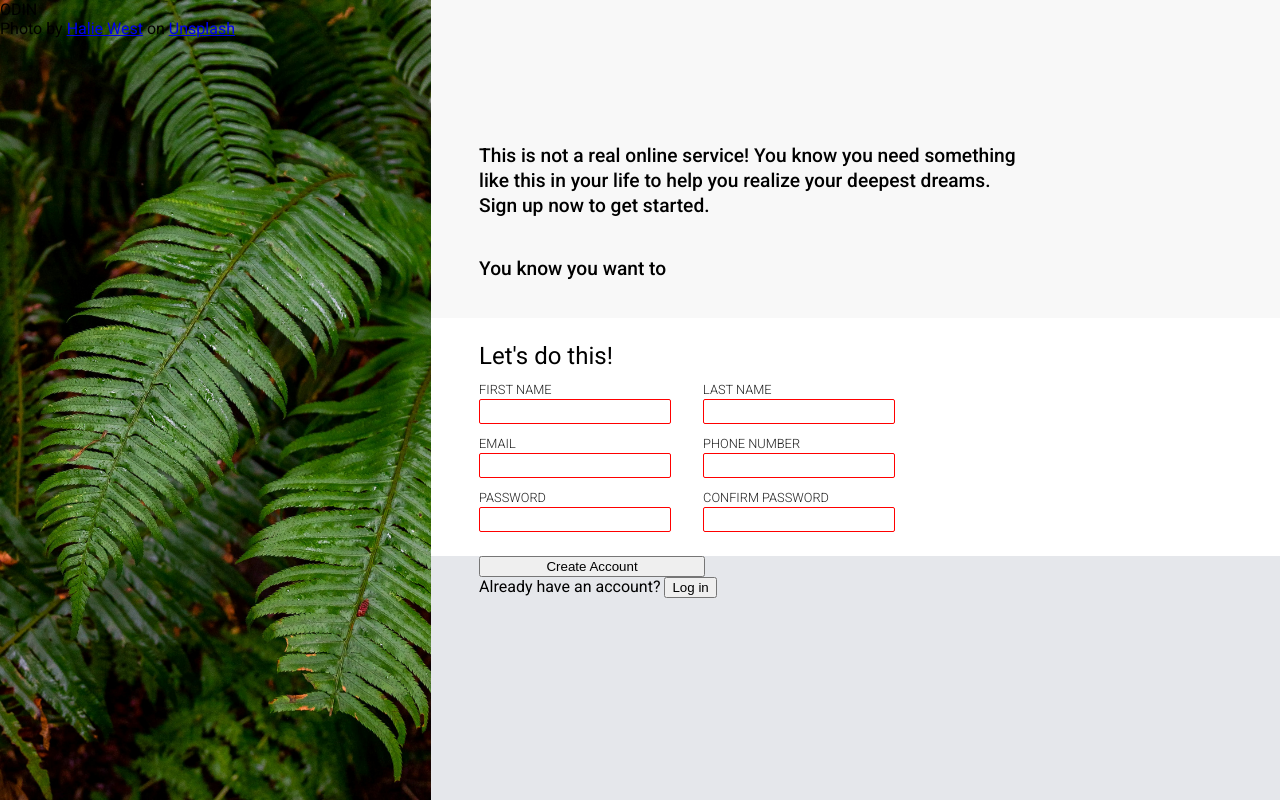
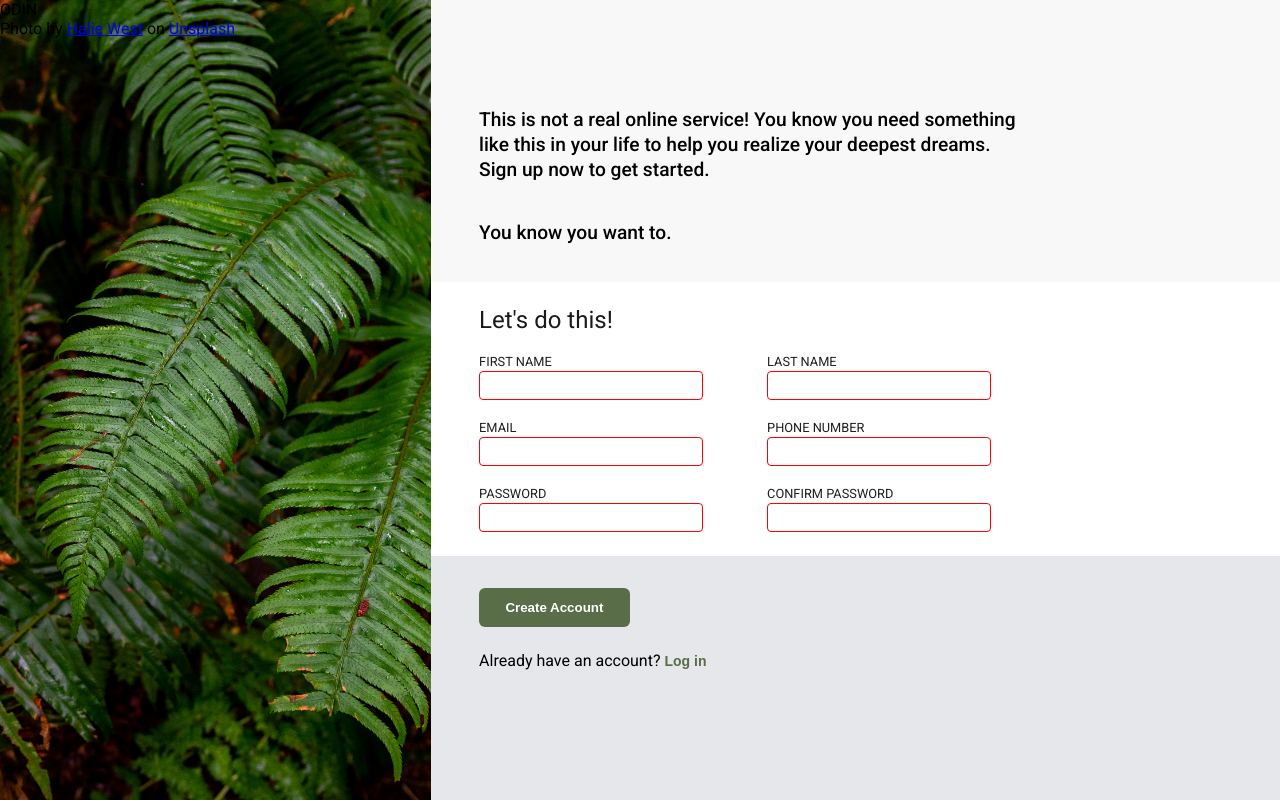
Before and after one commit to NikolozKereselidze/sign-up-form, a plain HTML site: page index.html in a window 1280 px wide. Drawn offline with Linux system fonts and the light colour scheme.

Commit message:
give buttons correct colorings and general styles, also finish form section and add green border when the form is valid

```diff
--- a/index.html
+++ b/index.html
@@ -46,7 +46,7 @@
               Sign up now to get started.
             </p>
 
-            <p>You know you want to</p>
+            <p>You know you want to.</p>
           </div>
         </div>
 
@@ -99,7 +99,10 @@
 
         <div class="form-submit">
           <button class="form-button">Create Account</button>
-          <p>Already have an account? <button>Log in</button></p>
+          <p>
+            Already have an account?
+            <button class="login-button">Log in</button>
+          </p>
         </div>
       </section>
     </main>
--- a/styles.css
+++ b/styles.css
@@ -41,6 +41,10 @@ ul {
   --section-padding: 0 48px;
 }
 
+button {
+  cursor: pointer;
+}
+
 .main-container {
   display: flex;
   height: 100vh;
@@ -61,7 +65,7 @@ ul {
 
 .form-header {
   background-color: #f5f5f5af;
-  padding: 144px 0 36px 0;
+  padding: 108px 0 36px 0;
 }
 
 .form-header div {
@@ -83,22 +87,27 @@ form {
   padding: var(--section-padding);
 }
 
+form > h2 {
+  color: hsl(0, 0%, 10%);
+  font-weight: 400;
+}
+
 .form-input {
   display: flex;
   width: 100%;
-  gap: 32px;
-  margin-top: 12px;
+  gap: 64px;
+  margin-top: 20px;
 }
 
 .form-input div {
   display: flex;
   flex-direction: column;
-  width: 12rem;
+  width: 14rem;
 }
 
 .form-input label {
   text-transform: uppercase;
-  font-weight: 200;
+  font-weight: 400;
   color: hsl(0, 0%, 12%);
   font-size: 0.8rem;
   margin-bottom: 2px;
@@ -106,8 +115,8 @@ form {
 
 .form-input input {
   border: 1px solid #e5e7eb;
-  border-radius: 2px;
-  padding: 4px 2px;
+  border-radius: 4px;
+  padding: 6px 6px;
 }
 
 .form-input input:invalid {
@@ -118,8 +127,20 @@ form {
   border: 1px solid blue;
 }
 
+.form-input input:valid {
+  border: 1px solid green;
+}
+
 .form-button {
-  width: 30%;
+  width: 20%;
+  padding: 12px 8px;
+  background-color: #596d48;
+
+  color: #fff;
+  border: none;
+  border-radius: 6px;
+  font-weight: 600;
+  margin: 32px 0 24px 0;
 }
 
 .form-submit {
@@ -127,3 +148,12 @@ form {
   padding: var(--section-padding);
   background-color: #e5e7eb;
 }
+
+.login-button {
+  color: #596d48;
+  background-color: inherit;
+  font-weight: 600;
+  font-size: 14px;
+  padding: 0;
+  border: none;
+}
```
